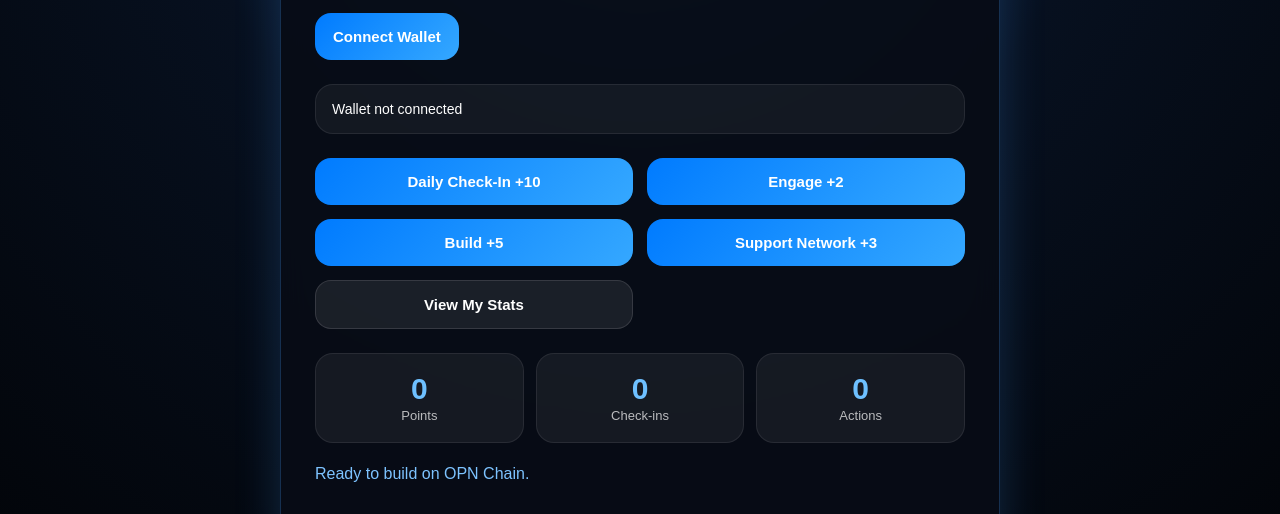
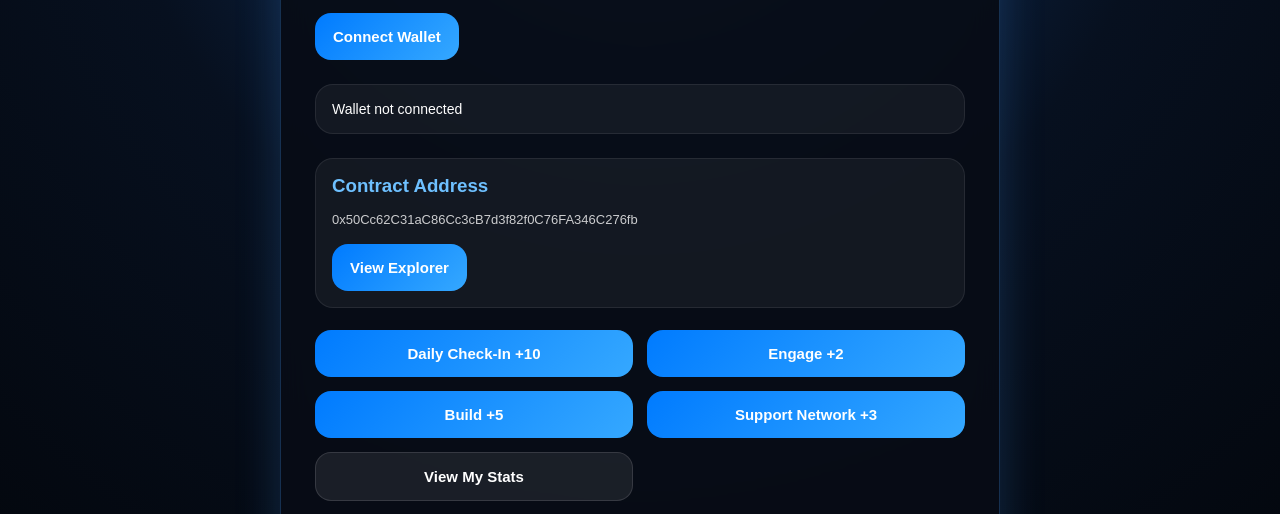
Before and after one commit to MalamSunyi94/iopn-engage-hub, a plain HTML site: page index.html in a window 1280 px wide. Shown: the part 225-739 px from the top of the page. Drawn offline with Linux system fonts and the light colour scheme.

Commit message:
Update index.html

```diff
--- a/index.html
+++ b/index.html
@@ -71,6 +71,24 @@
       font-size: 14px;
       word-break: break-all;
     }
+
+    .contract-card{
+  margin:20px 0;
+  padding:16px;
+  border-radius:18px;
+  background:rgba(255,255,255,0.05);
+  border:1px solid rgba(255,255,255,0.08);
+}
+
+.contract-card h3{
+  margin:0 0 10px 0;
+  color:#6ec0ff;
+}
+
+.contract-card p{
+  font-size:13px;
+  word-break:break-all;
+}
 
     .grid {
       display: grid;
@@ -165,6 +183,18 @@
 
     <div class="wallet" id="walletBox">
       Wallet not connected
+    </div>
+
+    <div class="contract-card">
+  <h3>Contract Address</h3>
+
+  <p>
+    0x50Cc62C31aC86Cc3cB7d3f82f0C76FA346C276fb
+  </p>
+
+  <button onclick="openExplorer()">
+    View Explorer
+  </button>
     </div>
 
     <div class="grid">
@@ -389,6 +419,16 @@ async function getStats() {
     alert("Failed to fetch stats. Please try again.");
   }
 }
+
+  function openExplorer() {
+
+  window.open(
+    "https://testnet.iopn.tech/address/0x50Cc62C31aC86Cc3cB7d3f82f0C76FA346C276fb",
+    "_blank"
+  );
+
+  }
+
 </script>
 
 </body>
```
